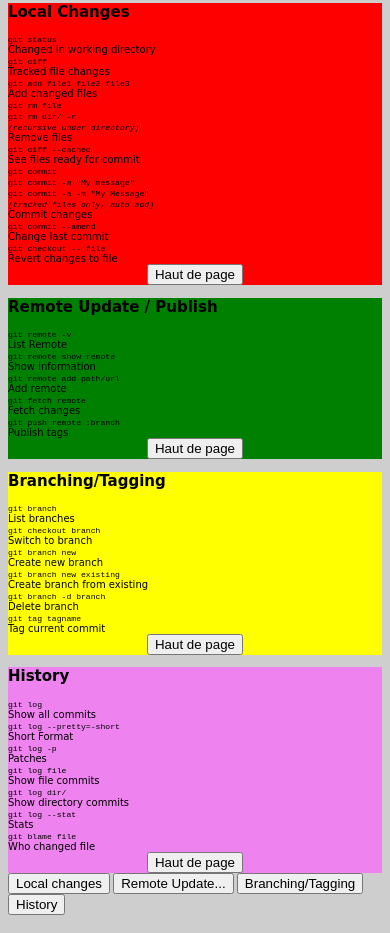
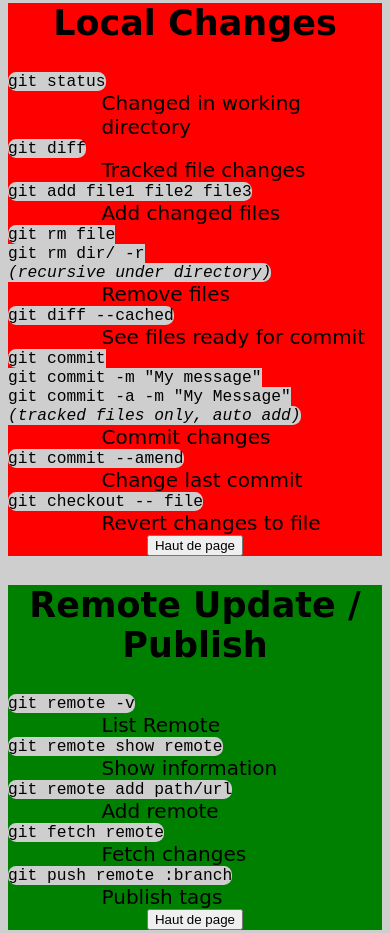
Before and after one commit to lecocqmanwell/03_CS_GIT, a plain HTML site: page index.html in a window 390 px wide. Shown: the part 428-1361 px from the top of the page. Drawn offline with Linux system fonts and the light colour scheme.

Commit message:
ordi et tablett check

```diff
--- a/index.css
+++ b/index.css
@@ -37,7 +37,7 @@ font-size: 6em;
 
 header input {
   margin-bottom: 5%;
-  display: inline;
+
   font-size: 2.8em;
   text-decoration: none;
 }
@@ -71,7 +71,6 @@ display: inline-block;
 @media screen and (min-width:321px) and (max-width:800px) {
 
   header{
-  display: block;
   text-align: center;
   margin-top: 35%;
   margin-bottom: 20%;
@@ -80,8 +79,22 @@ h1{
   font-size: 5em;
   margin-bottom: 15%;
 }
-
-
-
-
+h2{
+  text-align: center;
+  font-size: 3.5em;
 }
+code{
+  background: #CECECE;
+  border-radius: 0.5em;
+  font-size: 2em;
+}
+dt{
+font-size: 2em;
+margin-left: 25%;
+}
+footer{
+  margin: 5%;
+}
+}
+/*-----------------------------smartphone---------------------------------------
+------------------------------------------------------------------------------*/
```
